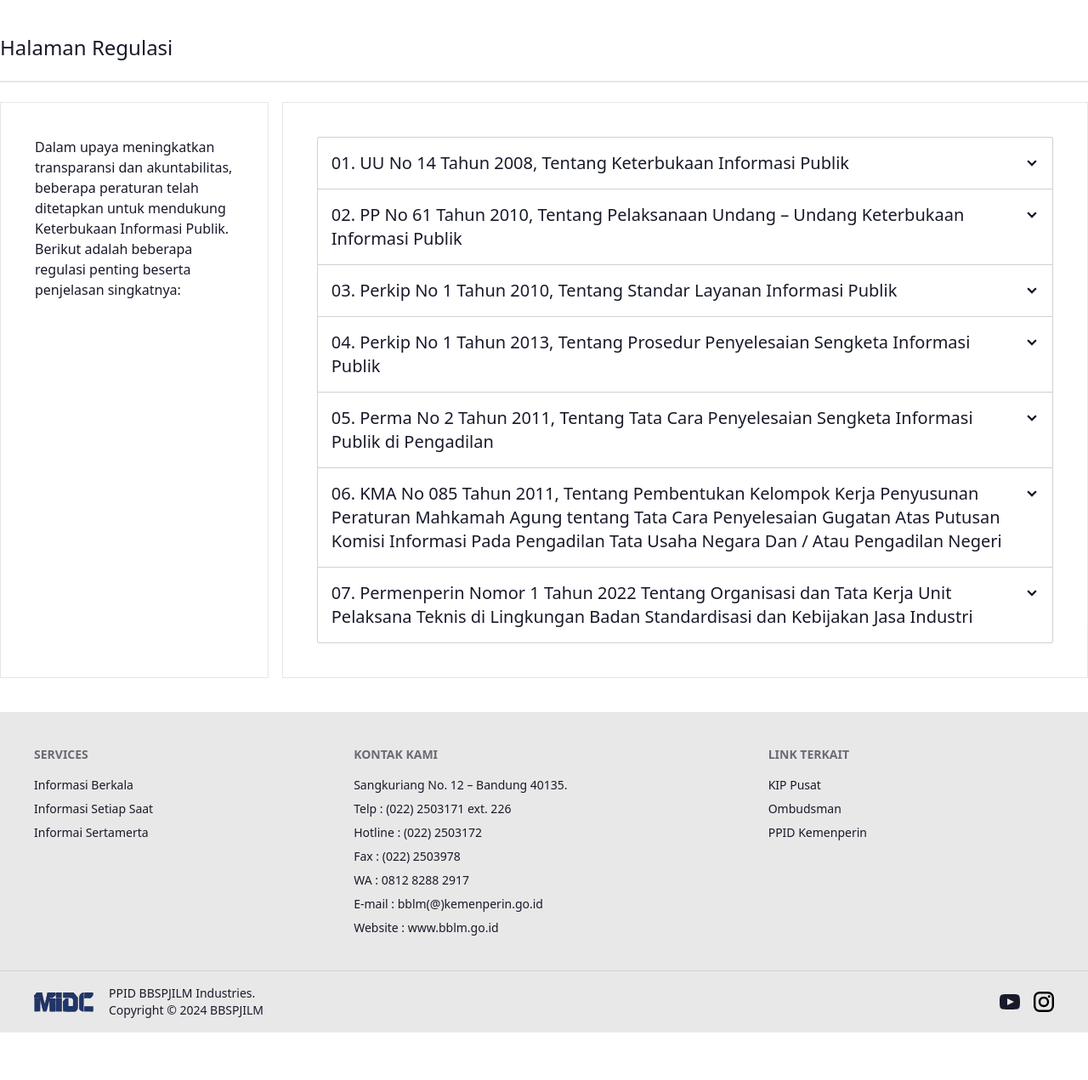
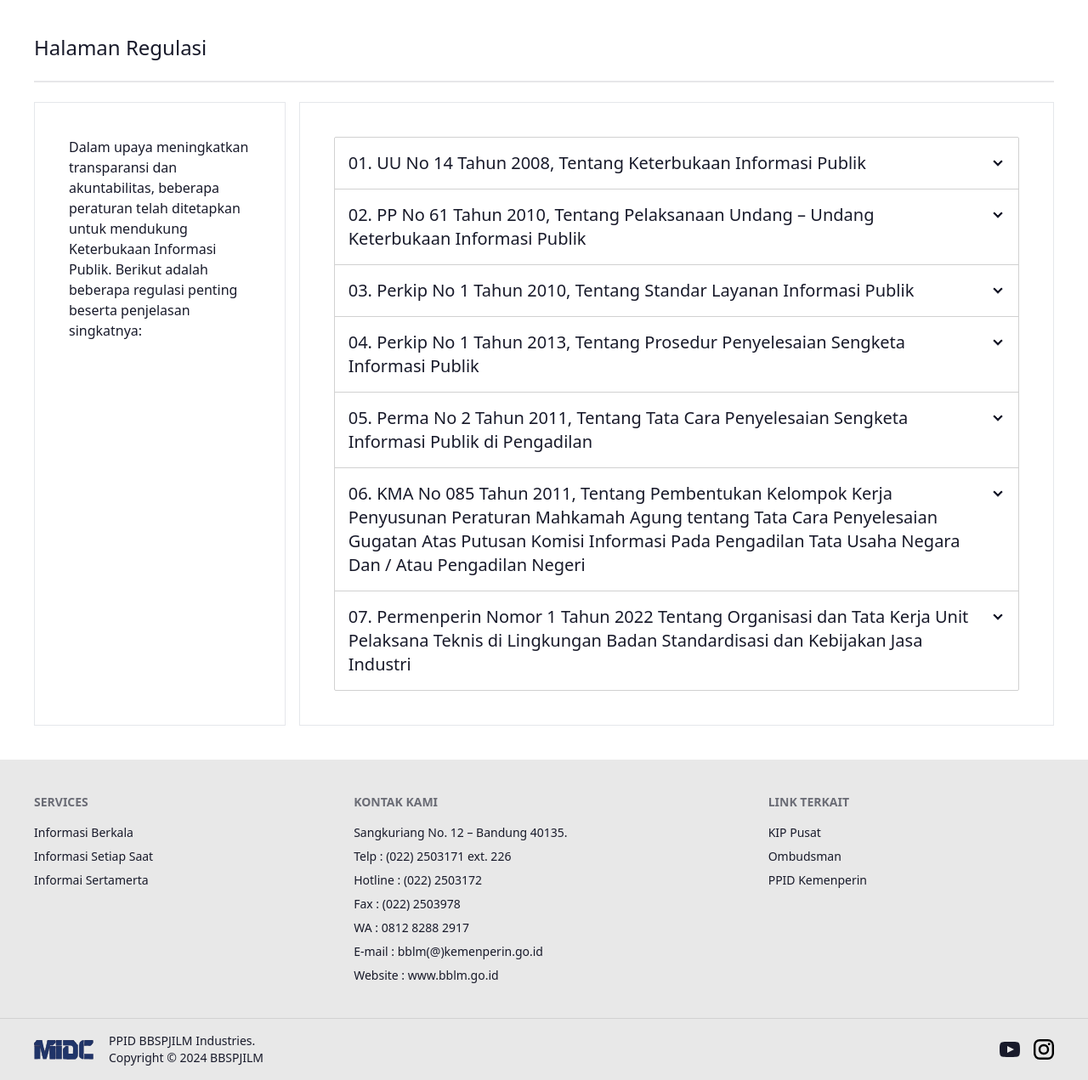
Before and after one commit to RaiA133/ppid-bblm, a CodeIgniter 4 app: the page made by app/Views/Pages/Regulasi.php in a window 1280 px wide. Shown: the part 64-1335 px from the top of the page at 85% size. Before the commit the page ends 1279 px from the top, so only its background shows below. Run offline with PHP 8.4 and a stand-in for CodeIgniter, Linux system fonts and the light colour scheme; the template is opened without the code that fills it, so the values that code supplies are empty; some libraries are stand-ins or nearby versions.

Commit message:
bugfix: menyesuaikan margin x di regulasi

```diff
--- a/app/Views/Pages/Regulasi.php
+++ b/app/Views/Pages/Regulasi.php
@@ -3,7 +3,7 @@
 
 <?php $this->section('content') ?>
 
-<div class="flex flex-col">
+<div class="flex flex-col mx-10">
 
   <!-- Judul Halaman -->
   <section class="flex flex-col" id="header-regulasi">
```
